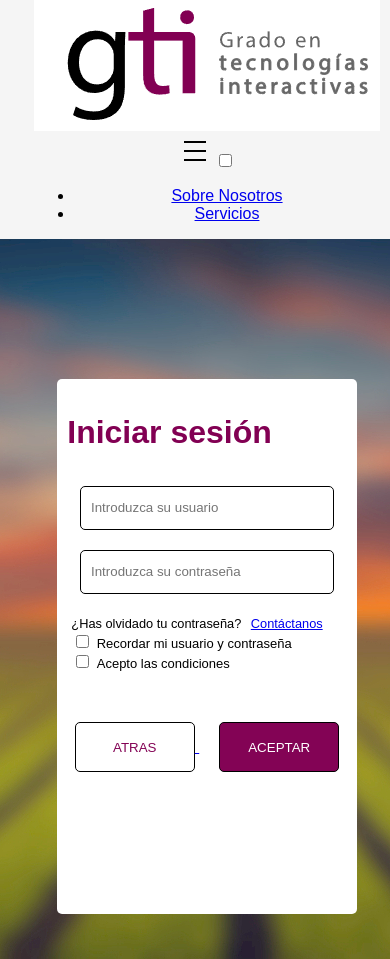
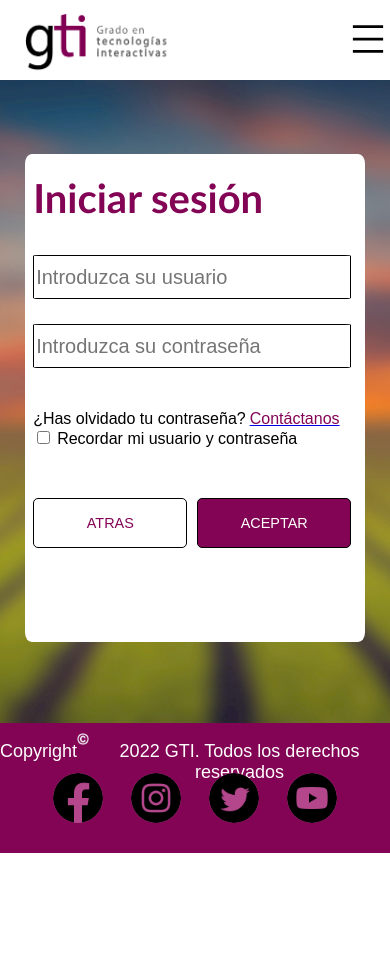
Before and after one commit to Foxpeet/ProyectoWebBueno, a PHP site: page /login.html in a window 390 px wide. After the commit the page ends 853 px from the top, so only its background shows below. Run offline with PHP 8.4, Linux system fonts and the light colour scheme.

Commit message:
login responsive y css reajustado v1

```diff
--- a/css/estilo-comun.css
+++ b/css/estilo-comun.css
@@ -267,15 +267,21 @@ section{
 }
 
 .cuadro{
-    width: 90%;
-    background-color: whitesmoke;
-    border-radius: 5%;
+    display:flex;
+    flex-direction: column;
+    max-width: 500px;
+    width: 85%;
+    height: 75%;
+    background-color: white;
+    border-radius: 2%;
     margin: auto;
+    text-align: start;
 }
 
 h1{
     color:rgb(130, 0, 83, 0.99);
     font-family: 'Gill Sans MT', 'Gill Sans', Calibri, 'Trebuchet MS', sans-serif;
+    font-weight: bold;
 }
 h2, h3, h4, h5, h6{
     font-family: 'Gill Sans MT', 'Gill Sans', Calibri, 'Trebuchet MS', sans-serif;
@@ -291,8 +297,8 @@ p{
 .titulo {
     display: flex;
     justify-content: center;
-    width: 80%;
-    font-size: 24px;
+    width: 100%;
+    font-size: 25px;
     margin-top: 6%;
 }
 
--- a/css/estilo-login.css
+++ b/css/estilo-login.css
@@ -1,147 +1,71 @@
-/*
-* Comienza fondo general------------------
-*/
-
-body{
-    background: rgb(238, 255, 210);
-    margin: 0px;
-    font-family: Arial, Helvetica, sans-serif;
-}
-#movil{
-    display:flex;
-    flex-direction: column;
-    width: 414px;
-    margin: 0 auto;
-    justify-content: center;
-    align-items: center;
-    flex-wrap: wrap;
-    background-color: whitesmoke;
-    padding: 0px;
-    text-align: center;
-}
-
 
 .login{
     display:flex;
-    width: 414px;
+    width: 100%;
+    height:650px;
     margin: 0 auto;
-    justify-content: center;
     flex-wrap: wrap;
-    background-color: whitesmoke;
-
-}
-#pag-login-part1{
-    height:720px;
-    width: 414px;
     background-image:url("../images/imagen_difuminada_blanca.jpg");
     background-position: center;
-    text-align: center;
-
 }
-/*
-* Fin fondo general------------------
-*/
 
 #cuadro{
-    height:520px;
-    width:300px;
-    margin-top: 140px;
-    margin-left: 57px;
-    margin-right: 57px;
-    background-color: #ffffff;
-    border-radius:5px;
-    padding-top: 15px;
-
-}
-#titulo{
-    margin-top: 20px;
-    margin-right: 75px;
-    color: #820053;
-    font-size: 200%;
-    font-weight: bold;
-
-}
-#usuario{
-    margin-right: 10;
-    margin-top: 3px;
-    margin-bottom: 20px;
-}
-#contraseña-t{
-    margin-right: 10px;
-    margin-top: 3px;
-    margin-bottom: 20px;
+    padding-left: 2%;
 }
 
-.pag-login-part1 input[type="text"] {
-    width:240px;
+#titulo-login{
+    display: flex;
+    justify-content: start;
+    font-size: 40px;
+}
+
+form{
+    display: flex;
+    height: 100%;
+    width: 100%;
+    flex-direction: column;
+}
+form section p{
+    font-size: 16px;
+}
+
+#cuadro input[type="text"],
+#cuadro input[type="password"] {
+    width:94%;
     line-height:40px;
-    border-radius:5px;
+    border-radius:2%;
     border:1px solid #000000;
     outline:none;
-    padding-left:10px
-  }
+    margin:auto;
+    margin-bottom: 25px;
+    font-size: 20px;
+}
 
-  .pag-login-part1 input[type="password"] {
-    width:240px;
-    line-height:40px;
-    margin-bottom: 20px;
-    border-radius:5px;
-    border:1px solid #000000;
-    outline:none;
-    padding-left:10px;
-  }
+#extras{
+    display: flex;
+    flex-direction: column;
+    width: 96%;
+    height: 100%;
+    justify-content: space-between;
+    margin-top: 5%;
+}
 
-#hasolvidado{
-    margin-right: 5px;
-    font-size: 80%;
+.inline{
     display: inline;
 }
 #contactanos{
-    margin-right: 20px;
-    font-size: 80%;
-    display: inline;
+    color: rgb(130, 0, 83, 0.99);
 }
-#recordar{
-    margin-right: 50px;
-    font-size: 13px;
-    display: inline;
-}
-#aceptarCondiciones{
-    margin-right: 112px;
-    font-size: 13px;
-    display: inline;
-}
-/*
-* Inicio botones------------------
-*/
-.boton-aceptar[type="submit"]{
-    height:50px;
-    width:120px;
-    margin-top: 50px;
-    background:rgb(130, 0, 83, 0.99);
-    border:1px solid #000000;
-    color: #ffffff;
-    border-radius:5px;
-    margin-left: 20px;
-}
-.boton-atras[type="button"]{
-    height:50px;
-    width:120px;
-    background:#ffffff;
-    border:1px solid #000000;
-    color: rgb(130, 0, 83, 0.99);
-    border-radius:5px;
-    margin-top: 20px;
+#botones-login{
+    width: 100%;
+    height: 100%;
+    display: flex;
+    gap:3%;
+    margin-top: 50px;}
+#boton{
+    width: 100%;
 }
 
-.boton-aceptar:hover{
-    background-color:rgba(87, 10, 59, 0.99);
-    border:1px solid gray;
-}
-.boton-atras:hover{
-    background-color:rgb(236, 236, 236);
-    border:1px solid gray;
-}
 /*
 * Fin botones------------------
 */
--- a/login.html
+++ b/login.html
@@ -7,82 +7,92 @@
     <meta name="viewport" content="width=device-width, initial-scale=1.0">
     <title>GTI || Iniciar sesión</title>
 
+    <link href="css/estilo-comun.css" rel="stylesheet" type="text/css">
     <link href="css/estilo-login.css" rel="stylesheet" type="text/css">
-    <link href="css/estilo-cabecera.css" rel="stylesheet" type="text/css">
 
 </head>
 
 <body>
-    <div id="movil">
-        <!-- seccion de comienzo-->
-        <section class="cabecera">
-            <header class="encabezado" role="banner">
+    <!-- seccion de cabecera-->
+    <header class="cabecera" role="banner">
         <a href="index.html" id="logo">
             <img src="images/LogoGTI.png" alt="logo de GTI" id="logo">
         </a>
         <div id="login-y-menu">
             <!-- aquí va el menu desplegable-->
             <div class="respmenu" id="menu">
-                        <img src="images/menu-hamburger.svg" id="menu">
+                <img src="images/menu-hamburger.svg" alt="Icono del menu Hambuerguesa" id="menu">
                 <input type="checkbox">
                 <i class="fas fa-bars"></i>
                 <i class="fas fa-times"></i>
                 <nav>
                     <ul>
-                                <li><a href="#">Sobre Nosotros</a></li>
-                                <li><a href="#">Servicios</a></li>
-                                <!--<li><a href="contacto.html">Contacto</a></li>-->
+                        <li><a href="index.html">Sobre Nosotros</a></li>
+                        <li><a href="index.html">Servicios</a></li>
+                        <li><a href="contacto.html">Contacto</a></li>
                     </ul>
                 </nav>
             </div>
         </div>
     </header>
-        </section>
+    <div id="espacio"></div>
+    <!-- fin de encabezado -->
     <section class="login">
-            <div class="pag-login-part1" id="pag-login-part1">
-                <div id="cuadro">
+        <div class="cuadro" id="cuadro">
             <!-- imagen del fondo del login-->
-                    <p id="titulo">Iniciar sesión</p>
+            <h1 class="titulo" id="titulo-login">Iniciar sesión</h1>
             <form action="login.php" method="post">
                 <section>
-                            <input id="usuario" type="text" placeholder="Introduzca su usuario" name="login" required> <br>
+                    <input type="text" placeholder="Introduzca su usuario" name="login" required> <br>
+                </section>
+                <section>
+                    <input type="password" placeholder="Introduzca su contraseña" name="passw" required> <br>
+                </section>
+                <div id="extras">
+                    <section>
+                        <p class="inline">¿Has olvidado tu contraseña?</p>
+                        <a href="contacto.html">
+                            <p class="inline" id="contactanos">Contáctanos</p>
+                        </a>
+                    </section>
+                    <section>
+                        <input type="checkbox">
+                        <p class="inline">Recordar mi usuario y contraseña</p>
                     </section>
 
-                        <section>
-                            <input id="contraseña" type="password" placeholder="Introduzca su contraseña" name="passw" required> <br>
+                    <!-- <section>
+                        <input type="checkbox" required>
+                        <p class="inline">Acepto las condiciones</p>
+                    </section> -->
+                    <section id="botones-login">
+                        <a href="index.html" id="boton">
+                            <button type="button" class="boton2" id="boton"> ATRAS</button>
+                        </a>
+                        <a href="#" id="boton">
+                            <button type="submit" class="boton1" id="boton"> ACEPTAR</button>
+                        </a>
+                    </section>
+                </div>
+            </form>
+        </div>
     </section>
 
-                        <section>
-                            <p id="hasolvidado">¿Has olvidado tu contraseña?</p>
-                            <a href="contacto.html">
-                                <p id="contactanos">Contáctanos</p>
-                            </a>
-                        </section>
+    <!-- comienzo footer -->
 
-                        <section>
-                            <input type="checkbox">
-                            <p id="recordar">Recordar mi usuario y contraseña</p>
-                        </section>
+    <footer class="footer" id="footer">
+        <article id="derechos">
+            <p>Copyright</p>
+            <img src="images/copyright.png" alt="Copyright" id="imagen-copyright">
+            <p>2022 GTI. Todos los derechos reservados</p>
+        </article>
+        <article id="redessociales">
+            <a href="http://www.facebook.com/"><img src="images/facebook.png" alt="Facebook" id="img-redsocial"></a>
+            <a href="http://www.instagram.com/"><img src="images/instagram.png" alt="Instagram" id="img-redsocial"></a>
+            <a href="http://www.twitter.com/"><img src="images/twitter.png" alt="Twitter" id="img-redsocial"></a>
+            <a href="http://www.youtube.com/"><img src="images/youtube.png" alt="Youtube" id="img-redsocial"></a>
+        </article>
+    </footer>
 
-                        <section>
-                            <input type="checkbox" required>
-                            <p id="aceptarCondiciones">Acepto las condiciones</p>
-                        </section>
-
-                        <section>
-                            <a href="index.html">
-                                <button type="button" class="boton-atras"> ATRAS</button>
-                            </a>
-                            <a href="#">
-                                <button type="submit" class="boton-aceptar"> ACEPTAR</button>
-                            </a>
-                        </section>
-
-                    </form>
-                </div>
-            </div>
-        </section>
-    </div>
     <script src="js/login.js"></script>
 </body>
 
```
Lines whose indentation alone changed are shown as unchanged.
